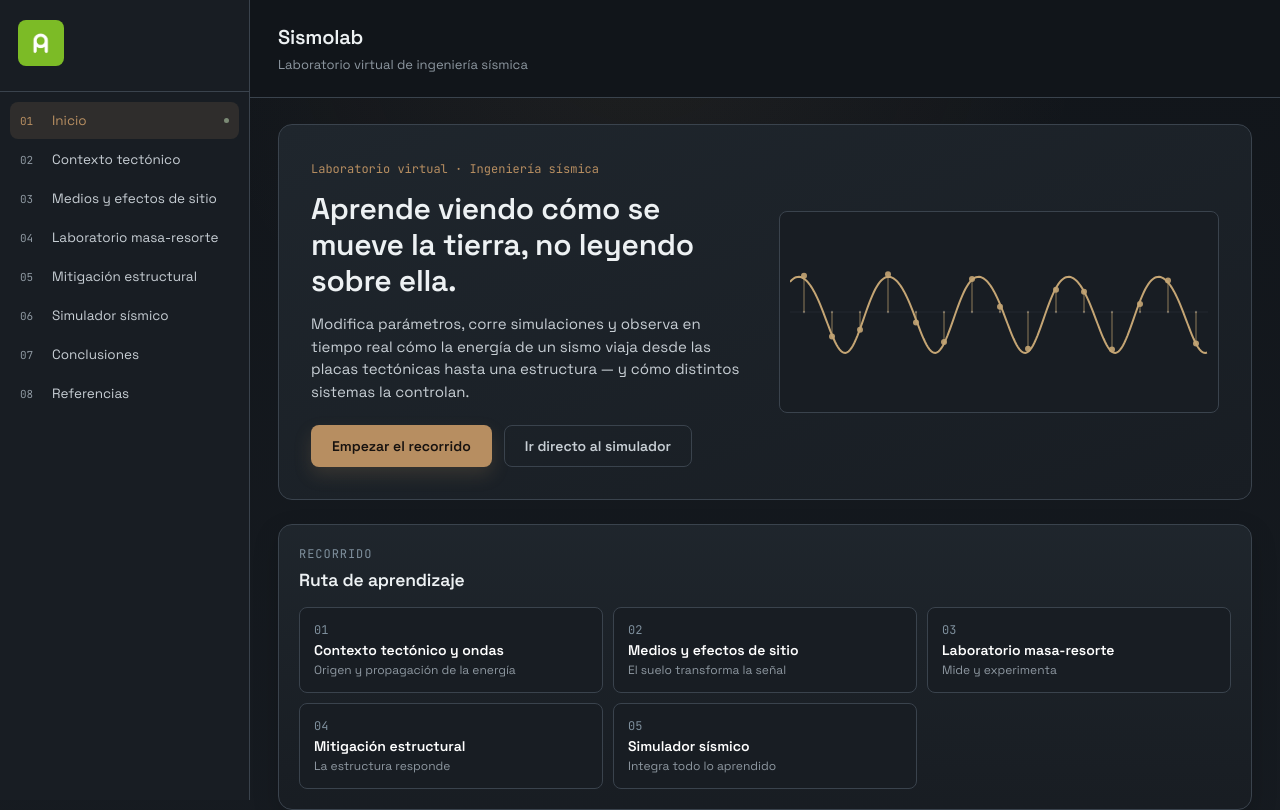
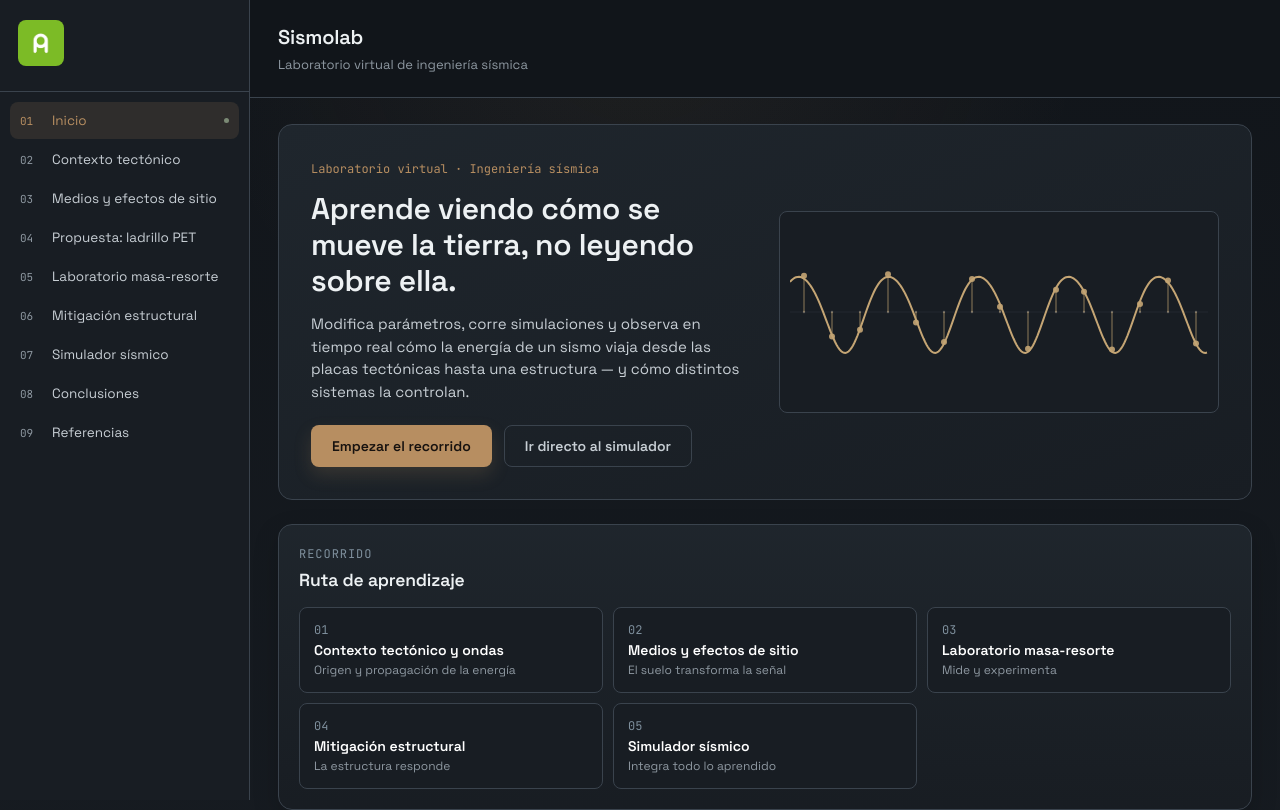
Before and after one commit to framk278/Sismo-simulador, a React (Vite) app: page / in a window 1280 px wide. Shown: the top 810 px of the page. Built offline with nearby package versions, Linux system fonts and the light colour scheme.

Commit message:
Nueva actualización

```diff
--- a/src/App.jsx
+++ b/src/App.jsx
@@ -5,6 +5,7 @@ import { Topbar } from './components/Topbar.jsx'
 import { Home } from './pages/Home.jsx'
 import { Tectonics } from './pages/Tectonics.jsx'
 import { SiteEffects } from './pages/SiteEffects.jsx'
+import { Proposal } from './pages/Proposal.jsx'
 import { Mitigation } from './pages/Mitigation.jsx'
 import { MassSpringLab } from './pages/MassSpringLab.jsx'
 import { SeismicSimulator } from './pages/SeismicSimulator.jsx'
@@ -15,6 +16,7 @@ const PAGE_META = {
   inicio: { title: 'Sismolab', subtitle: 'Laboratorio virtual de ingeniería sísmica' },
   tectonica: { title: 'Contexto tectónico', subtitle: 'De dónde proviene la energía sísmica' },
   suelo: { title: 'Medios y efectos de sitio', subtitle: 'El suelo transforma la señal sísmica' },
+  propuesta: { title: 'Propuesta: ladrillo PET', subtitle: 'Alternativa educativa para redistribuir vibraciones' },
   mitigacion: { title: 'Mitigación estructural', subtitle: 'Cómo responde una estructura y cómo controlarla' },
   laboratorio: { title: 'Laboratorio masa-resorte', subtitle: 'Mide período, frecuencia y amortiguamiento' },
   simulador: { title: 'Simulador sísmico', subtitle: 'Integra suelo, estructura y sistema de mitigación' },
@@ -39,6 +41,8 @@ function Shell() {
         return <Tectonics />
       case 'suelo':
         return <SiteEffects />
+      case 'propuesta':
+        return <Proposal />
       case 'mitigacion':
         return <Mitigation />
       case 'laboratorio':
--- a/src/components/Sidebar.jsx
+++ b/src/components/Sidebar.jsx
@@ -5,11 +5,12 @@ const NAV = [
   { id: 'inicio', label: 'Inicio', icon: '01' },
   { id: 'tectonica', label: 'Contexto tectónico', icon: '02' },
   { id: 'suelo', label: 'Medios y efectos de sitio', icon: '03' },
-  { id: 'laboratorio', label: 'Laboratorio masa-resorte', icon: '04' },
-  { id: 'mitigacion', label: 'Mitigación estructural', icon: '05' },
-  { id: 'simulador', label: 'Simulador sísmico', icon: '06' },
-  { id: 'conclusiones', label: 'Conclusiones', icon: '07' },
-  { id: 'referencias', label: 'Referencias', icon: '08' },
+  { id: 'propuesta', label: 'Propuesta: ladrillo PET', icon: '04' },
+  { id: 'laboratorio', label: 'Laboratorio masa-resorte', icon: '05' },
+  { id: 'mitigacion', label: 'Mitigación estructural', icon: '06' },
+  { id: 'simulador', label: 'Simulador sísmico', icon: '07' },
+  { id: 'conclusiones', label: 'Conclusiones', icon: '08' },
+  { id: 'referencias', label: 'Referencias', icon: '09' },
 ]
 
 export function Sidebar({ current, onNavigate, open, onClose }) {
--- a/src/data/soils.js
+++ b/src/data/soils.js
@@ -4,7 +4,7 @@
 export const SOILS = [
   {
     id: 'roca',
-    label: 'Roca',
+    label: 'San José del Palmar (Roca Basáltica / GW)',
     description: 'Material rígido y muy compacto. Las ondas viajan rápido y con poca amplificación.',
     vs: 760, // m/s, aproximado (límite típico tipo B según clasificaciones NEHRP)
     density: 0.95, // relativo, 0-1
@@ -15,7 +15,7 @@ export const SOILS = [
   },
   {
     id: 'firme',
-    label: 'Suelo firme',
+    label: 'Valle de Caracas (Aluvión Sedimentario / CL-SC)',
     description: 'Suelo denso o roca blanda. Amplifica moderadamente la señal sísmica.',
     vs: 400,
     density: 0.75,
@@ -26,7 +26,7 @@ export const SOILS = [
   },
   {
     id: 'blando',
-    label: 'Suelo blando',
+    label: 'Cali (Limo-Arenoso / CL-SM) y La Guaira (Limos y Arenas / ML)',
     description: 'Depósito poco consolidado. Tiende a amplificar notablemente el movimiento.',
     vs: 200,
     density: 0.5,
@@ -37,7 +37,7 @@ export const SOILS = [
   },
   {
     id: 'muyblando',
-    label: 'Suelo muy blando',
+    label: 'Pereira / Eje Cafetero (Ceniza Volcánica / MH)',
     description: 'Sedimentos saturados y sueltos. Mayor riesgo de amplificación y resonancia.',
     vs: 120,
     density: 0.3,
--- /dev/null
+++ b/src/pages/Proposal.jsx
@@ -0,0 +1,40 @@
+import { Panel } from '../components/Panel.jsx'
+import petBrickReference from '../assets/seismic-references/ladrillo de cemente.jpeg'
+
+export function Proposal() {
+  return (
+    <Panel eyebrow="PROPUESTA" title="Alternativa para disipar ondas: ladrillo PET">
+      <div className="pet-layout">
+        <div>
+          <p className="lead">
+            Como propuesta del proyecto, el ladrillo de PET puede explorarse como una alternativa de
+            mampostería liviana con potencial para redistribuir vibraciones mediante su geometría,
+            relleno y juntas.
+          </p>
+          <p className="caption">
+            Es una hipótesis educativa: su uso real exige ensayos de material, validación estructural
+            y cumplimiento de la normativa aplicable.
+          </p>
+        </div>
+        <figure className="reference-figure pet-reference">
+          <img src={petBrickReference} alt="Infografía sobre ladrillos de cemento con plástico reciclado" />
+          <figcaption>Referencia visual de la alternativa con plástico reciclado.</figcaption>
+        </figure>
+      </div>
+
+      <style>{`
+        .pet-layout { display: grid; grid-template-columns: .9fr 1.1fr; gap: 18px; align-items: center; }
+        .lead { color: var(--ink-1); font-size: 13.5px; margin-bottom: 14px; max-width: 62ch; }
+        .caption { font-size: 13px; color: var(--ink-1); margin-top: 14px; }
+        .reference-figure { margin: 16px 0 0; }
+        .pet-reference { margin: 0; }
+        .reference-figure img { width: 100%; display: block; border: 1px solid var(--line); border-radius: var(--radius-m); background: #fff; }
+        .reference-figure figcaption { margin-top: 6px; font-size: 11.5px; color: var(--ink-2); }
+
+        @media (max-width: 900px) {
+          .pet-layout { grid-template-columns: 1fr; }
+        }
+      `}</style>
+    </Panel>
+  )
+}
--- a/src/pages/SiteEffects.jsx
+++ b/src/pages/SiteEffects.jsx
@@ -3,7 +3,6 @@ import { Panel, Pill, Button, StatChip } from '../components/Panel.jsx'
 import { SoilParticles } from '../simulations/SoilParticles.jsx'
 import { WaveCanvas } from '../simulations/WaveCanvas.jsx'
 import { SOILS, getSoil } from '../data/soils.js'
-import petBrickReference from '../assets/seismic-references/ladrillo de cemente.jpeg'
 import soilReference from '../assets/seismic-references/Tipos de suelo.jpeg'
 
 export function SiteEffects() {
@@ -37,19 +36,6 @@ export function SiteEffects() {
           <img src={soilReference} alt="Infografía comparativa de suelo rocoso, arenoso, arcilloso y blando" />
           <figcaption>Comparación visual de propiedades que modifican el viaje de las ondas en cada suelo.</figcaption>
         </figure>
-      </Panel>
-
-      <Panel eyebrow="PROPUESTA" title="Alternativa para disipar ondas: ladrillo PET">
-        <div className="pet-layout">
-          <div>
-            <p className="lead">Como propuesta del proyecto, el ladrillo de PET puede explorarse como una alternativa de mampostería liviana con potencial para redistribuir vibraciones mediante su geometría, relleno y juntas.</p>
-            <p className="caption">Es una hipótesis educativa: su uso real exige ensayos de material, validación estructural y cumplimiento de la normativa aplicable.</p>
-          </div>
-          <figure className="reference-figure pet-reference">
-            <img src={petBrickReference} alt="Infografía sobre ladrillos de cemento con plástico reciclado" />
-            <figcaption>Referencia visual de la alternativa con plástico reciclado.</figcaption>
-          </figure>
-        </div>
       </Panel>
 
       <Panel
@@ -95,16 +81,14 @@ export function SiteEffects() {
         .reference-figure { margin: 16px 0 0; }
         .reference-figure img { width: 100%; display: block; border: 1px solid var(--line); border-radius: var(--radius-m); background: #fff; }
         .reference-figure figcaption { margin-top: 6px; font-size: 11.5px; color: var(--ink-2); }
-        .pet-reference { margin: 0; }
         .chain { display: grid; grid-template-columns: 1fr auto 1fr auto 1fr; gap: 10px; align-items: center; }
-        .pet-layout { display: grid; grid-template-columns: .9fr 1.1fr; gap: 18px; align-items: center; }
         .chain-col { display: flex; flex-direction: column; gap: 6px; }
         .chain-label { font-size: 11.5px; color: var(--ink-2); font-family: var(--font-mono); }
         .chain-arrow { color: var(--ink-2); font-size: 20px; }
         .caption { font-size: 13px; color: var(--ink-1); margin-top: 14px; }
 
         @media (max-width: 900px) {
-          .chain, .pet-layout { grid-template-columns: 1fr; }
+          .chain { grid-template-columns: 1fr; }
           .chain-arrow { display: none; }
         }
       `}</style>
```
